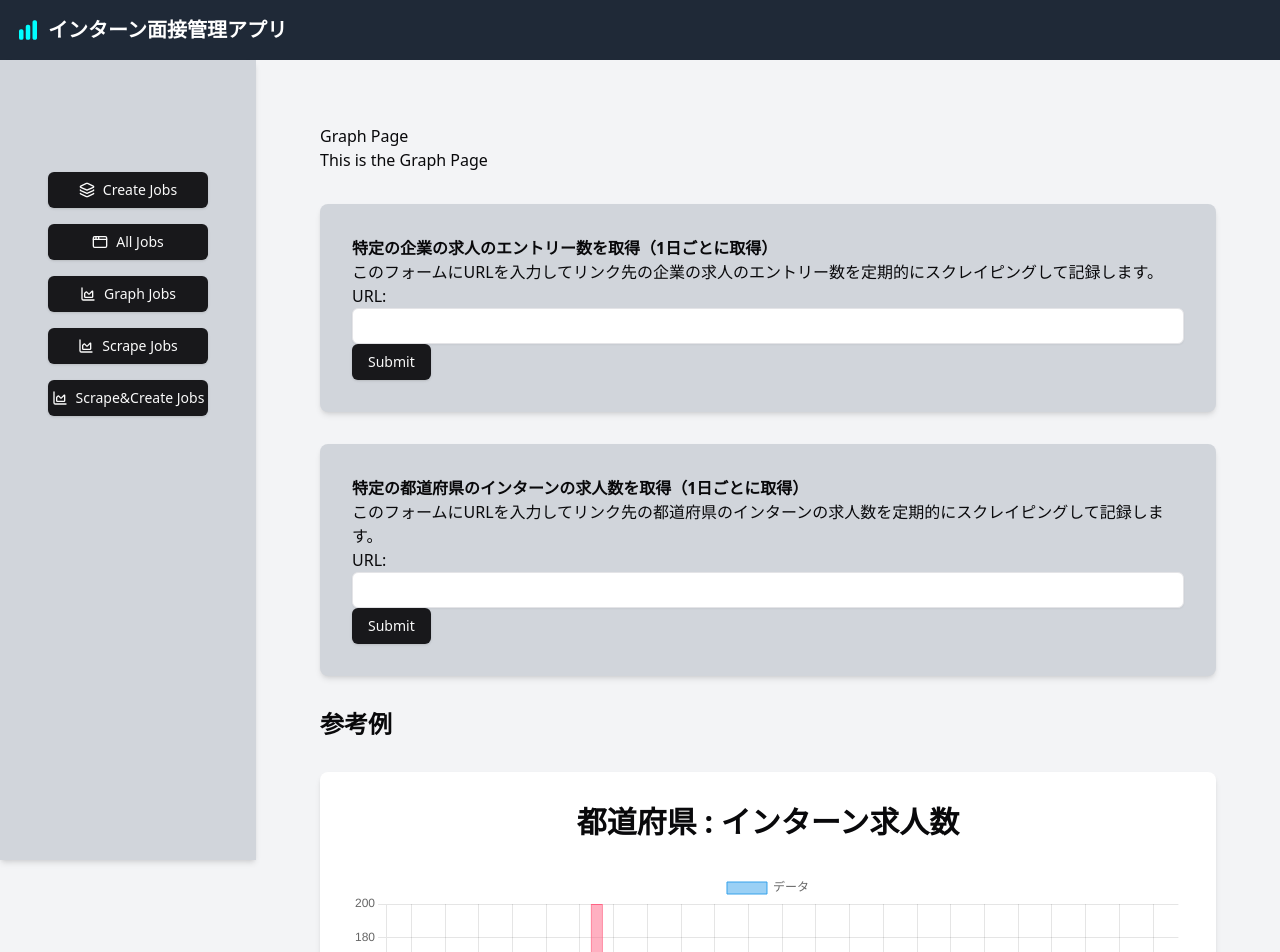
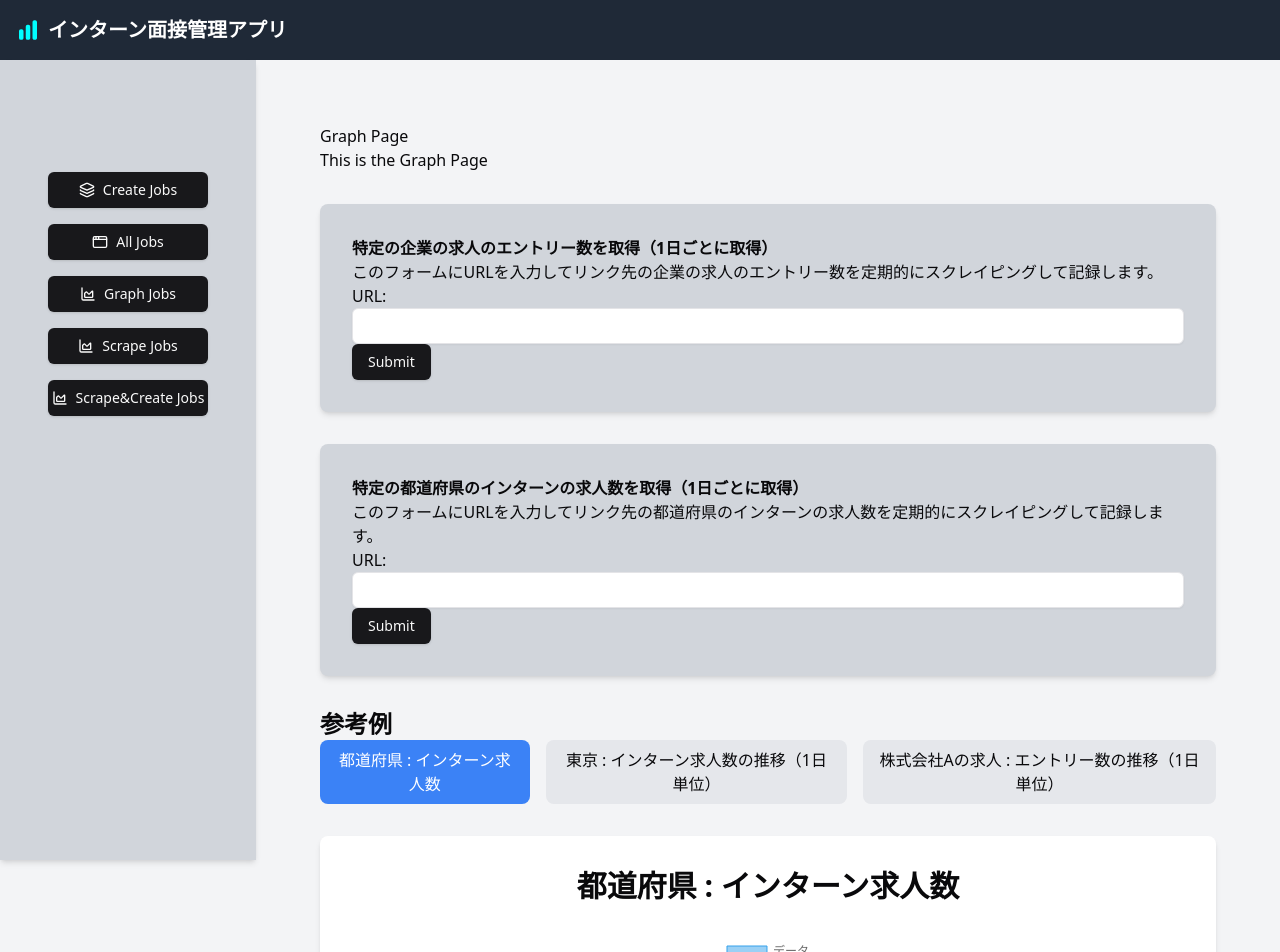
Before and after one commit to ajdjaiuoapooiad/next-port5-frontend-pageRouter, a Next.js app: page /graph-posts in a window 1280 px wide. Shown: the top 952 px of the page. Built offline with nearby package versions, Linux system fonts and the light colour scheme.

Commit message:
グラフ　3つに分割　修正

```diff
--- a/src/pages/graph-posts/index.tsx
+++ b/src/pages/graph-posts/index.tsx
@@ -16,6 +16,7 @@ const GraphPage = () => {
   const [responseData, setResponseData] = useState([]);
   const [isClient, setIsClient] = useState(false);
   const [chartData, setChartData] = useState<ChartData | null>(null);
+  const [activeTab, setActiveTab] = useState("barChart2"); // 初期タブをBarChart2に設定
 
   useEffect(() => {
     setIsClient(true);
@@ -102,16 +103,59 @@ const GraphPage = () => {
 
         <p className="text-2xl font-bold">参考例</p>
 
+        <div className="flex justify-center space-x-4 mb-8">
+          <button
+            className={`px-4 py-2 rounded-lg ${
+              activeTab === "barChart2" ? "bg-blue-500 text-white" : "bg-gray-200"
+            }`}
+            onClick={() => setActiveTab("barChart2")}
+          >
+            都道府県 : インターン求人数
+          </button>
+          <button
+            className={`px-4 py-2 rounded-lg ${
+              activeTab === "barChart3" ? "bg-blue-500 text-white" : "bg-gray-200"
+            }`}
+            onClick={() => setActiveTab("barChart3")}
+          >
+            東京 : インターン求人数の推移（1日単位）
+          </button>
+          <button
+            className={`px-4 py-2 rounded-lg ${
+              activeTab === "barChart" ? "bg-blue-500 text-white" : "bg-gray-200"
+            }`}
+            onClick={() => setActiveTab("barChart")}
+          >
+            株式会社Aの求人 : エントリー数の推移（1日単位）
+          </button>
+        </div>
 
-
+        {activeTab === "barChart2" && (
           <section className="bg-white rounded-lg shadow-md p-4 md:p-8 my-8">
             <h2 className="text-3xl font-semibold text-center mb-8">
               都道府県 : インターン求人数
             </h2>
             {isClient && <BarChart2 />}
           </section>
+        )}
 
+        {activeTab === "barChart3" && (
+          <section className="bg-white rounded-lg shadow-md p-4 md:p-8 my-8">
+            <h2 className="text-3xl font-semibold text-center mb-8">
+              東京 : インターン求人数の推移（1日単位）
+            </h2>
+            {isClient && <BarChart3 />}
+          </section>
+        )}
 
+        {activeTab === "barChart" && (
+          <section className="bg-white rounded-lg shadow-md p-4 md:p-8 my-8">
+            <h2 className="text-3xl font-semibold text-center mb-8">
+              株式会社Aの求人 : エントリー数の推移（1日単位）
+            </h2>
+            {isClient && <BarChart />}
+          </section>
+        )}
       </div>
     </Layout>
   );
```
Lines whose indentation alone changed are shown as unchanged.
